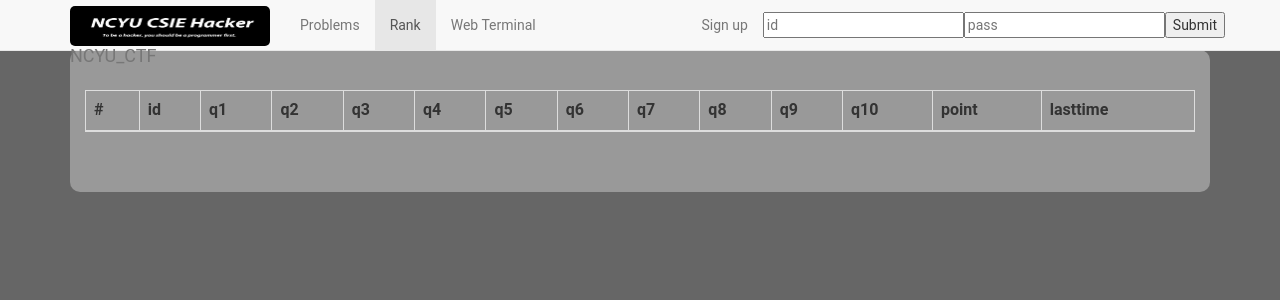
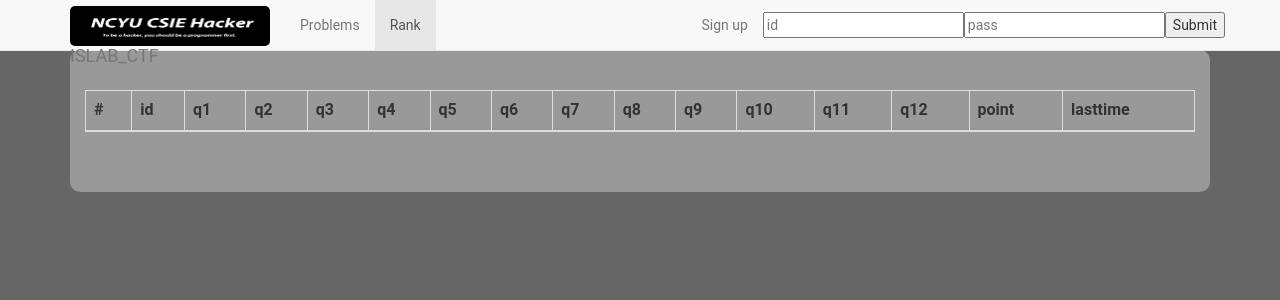
Before and after one commit to shi359/islab_exam, a PHP site: page /rank.php in a window 1280 px wide. Shown: the top 300 px of the page. Run offline with PHP 8.4, Linux system fonts and the light colour scheme; data that the repository does not hold is empty; some libraries are stand-ins or nearby versions.

Commit message:
modify database + some minor modification (title, table, etc.)

```diff
--- a/ctf.sql
+++ b/ctf.sql
@@ -52,8 +52,8 @@ INSERT INTO `flag` (`id`, `qid`, `name`, `content`, `hint`, `point`, `flag`, `op
 (8, 8, 'pwn', '<a href="./data/pwn">file</a>', 'just pwn it', 100, 'FLAG{BuFFer_0V3Rflow_is_too_easy}', 1),
 (9, 9, 'strings', '<a href="./data/strings">file</a>', '', 100, '', 1),
 (10, 10, 'xor', '<a href="./data/xor.c">file</a>', '', 100, '', 1),
-(11, 11, 'cookie', '<a href="http://sv.duckll.tw:1337/">link</a>', 'yummy', 100, '', 1),
-(12, 12, 'hide', '<a href="http://sv.duckll.tw:1337/hide.html">link</a>', '', 100, '', 1);
+(11, 11, 'cookie', '<a href="http://sv.duckll.tw:1337/">link</a>', 'yummy', 100, 'FLAG{you_know_cookie_now}', 1),
+(12, 12, 'hide', '<a href="http://sv.duckll.tw:1337/hide.html">link</a>', '', 100, 'FLAG{B3w4r3_0f_th3_h1dd3n_r0w}', 1);
 
 -- --------------------------------------------------------
 
--- a/database.php
+++ b/database.php
@@ -3,9 +3,9 @@ error_reporting(E_ERROR | E_PARSE);
 session_start();
 header("Content-type: text/html; charset=utf-8");
 
-$dsn='mysql:dbname=ctf;host=localhost';
-$user='ctf';
-$password='ctf';
+$dsn='pgsql:dbname=d94c0f0fe9aup4;host=ec2-107-22-235-167.compute-1.amazonaws.com';
+$user='zofbdabdyzxzsp';
+$password='71ffdd38229703c9b8c1a4581230f7b4317fe99b9c56a3f0b29f9892d7979e76';
 try{
 	$db=new PDO($dsn,$user,$password);
 	$db->exec("set names utf8");
--- a/login.php
+++ b/login.php
@@ -15,6 +15,8 @@ if(md5(sha1(md5($_POST['pass'])))===$row['pass']){
 	$_SESSION['q8']=$row['q8'];
 	$_SESSION['q9']=$row['q9'];
 	$_SESSION['q10']=$row['q10'];
+	$_SESSION['q11']=$row['q11'];
+	$_SESSION['q12']=$row['q12'];
 	$_SESSION['point']=$row['point'];
 	header("Location: ./");
 	exit;
--- a/rank.php
+++ b/rank.php
@@ -6,7 +6,7 @@ require_once('database.php');
     <!-- meta -->
     <meta charset="UTF-8">
     <meta name="viewport" content="width=device-width, initial-scale=1">
-    <title>NCYU_CTF</title>
+    <title>ISLAB_CTF</title>
     <!-- css -->
     <link href="https://maxcdn.bootstrapcdn.com/bootstrap/3.2.0/css/bootstrap.min.css" rel="stylesheet" type="text/css">
     <link href="starter-template.css" rel="stylesheet" type="text/css">
@@ -27,14 +27,13 @@ require_once('database.php');
           </button>
           <div id="NAVbrand" class="navbar-brand" style="padding-top:6px;">
             <img style="width:200px; height:40px; " src="logo.jpg">
-            <span> NCYU_CTF</span>
+            <span> ISLAB_CTF</span>
           </div>
         </div>
         <div class="collapse navbar-collapse" id="bs-example-navbar-collapse-1">
           <ul class="nav navbar-nav">
             <li><a href="./">Problems</a></li>
             <li class="active"><a href="./rank.php">Rank</a></li>
-            <li><a href="http://pwn.duckll.tw:8022" target="_blank">Web Terminal</a></li>
           </ul>
           <ul class="nav navbar-nav navbar-right">
 <?php
@@ -71,6 +70,8 @@ else{
 <th>q8</th>
 <th>q9</th>
 <th>q10</th>
+<th>q11</th>
+<th>q12</th>
 <th>point</th>
 <th>lasttime</th>
 </tr>
--- a/signup.php
+++ b/signup.php
@@ -6,7 +6,7 @@ require_once('database.php');
     <!-- meta -->
     <meta charset="UTF-8">
     <meta name="viewport" content="width=device-width, initial-scale=1">
-    <title>NCYU_CTF</title>
+    <title>ISLAB_CTF</title>
     <!-- css -->
     <link href="https://maxcdn.bootstrapcdn.com/bootstrap/3.2.0/css/bootstrap.min.css" rel="stylesheet" type="text/css">
     <link href="starter-template.css" rel="stylesheet" type="text/css">
@@ -26,7 +26,7 @@ require_once('database.php');
           </button>
           <div id="NAVbrand" class="navbar-brand" style="padding-top:6px;">
             <img style="width:200px; height:40px; " src="logo.jpg">
-            <span> NCYU_CTF</span>
+            <span> ISLAB_CTF</span>
           </div>
         </div>
         <div class="collapse navbar-collapse" id="bs-example-navbar-collapse-1">
```
